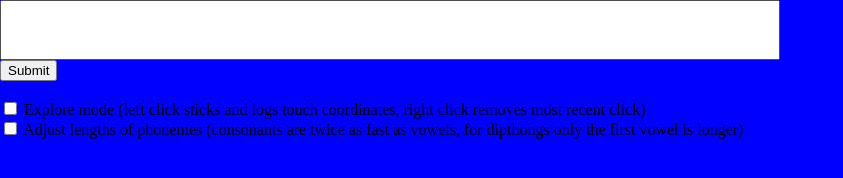
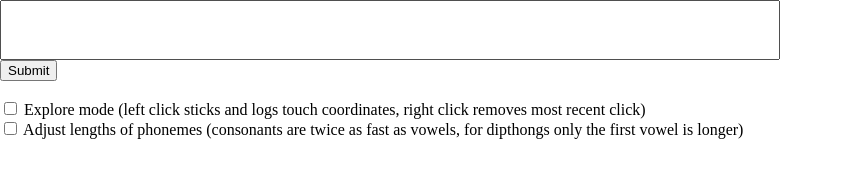
Before and after one commit to ttscloningyd616/investigatingscience, a plain HTML site: page index.html in a window 1280 px wide. Shown: the whole page, without its empty margins (0-843 px from the left). Drawn offline with Linux system fonts and the light colour scheme; a script that the page names is missing.

Commit message:
Update index.html

```diff
--- a/index.html
+++ b/index.html
@@ -6,7 +6,7 @@
 <meta name="mobile-web-app-capable" content="yes">
 </head>
 
-<body style="margin: 0; padding: 0; background-color:blue">
+<body style="margin: 0; padding: 0; background-color:white">
 
 <form id="ipaForm">
   <input id="ipaInput" type="text" name="ipa"></input>
```
